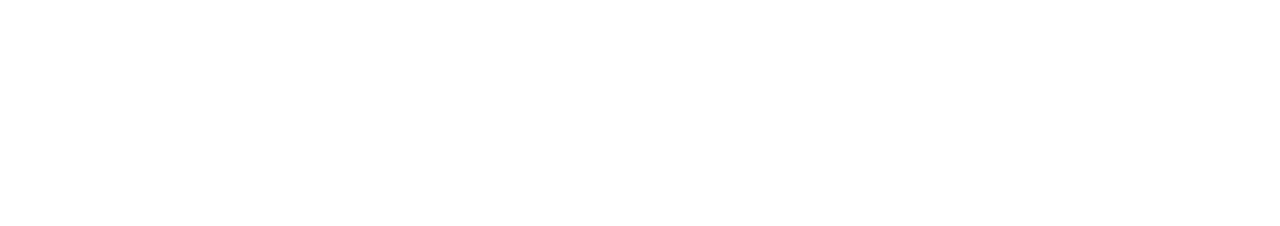
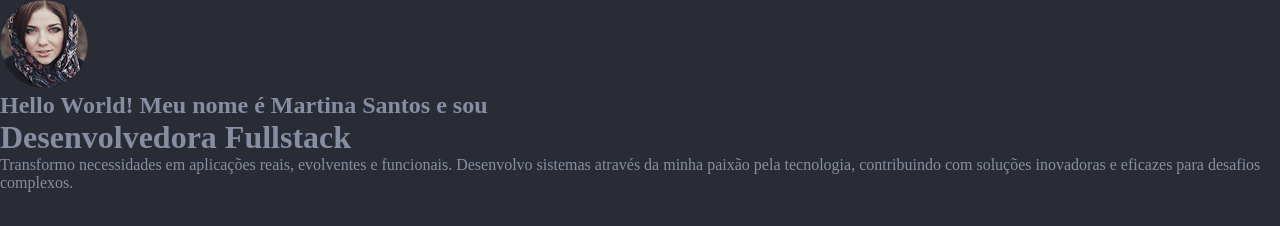
Before and after one commit to ricardo-shinoda/rs-projeto-portifolio-dev, a plain HTML site: page index.html in a window 1280 px wide. Drawn offline with Linux system fonts and the light colour scheme.

Commit message:
starting intro

```diff
--- a/index.html
+++ b/index.html
@@ -22,6 +22,12 @@
 </head>
 
 <body>
+  <header>
+    <img src="assets/images/Image.png" alt="">
+    <h2>Hello World! Meu nome é Martina Santos e sou</h2>
+    <h1>Desenvolvedora Fullstack</h1>
+    <p>Transformo necessidades em aplicações reais, evolventes e funcionais. Desenvolvo sistemas através da minha paixão pela tecnologia, contribuindo com soluções inovadoras e eficazes para desafios complexos.</p>
+  </header>
 
 </body>
 
--- a/styles/global.css
+++ b/styles/global.css
@@ -21,13 +21,18 @@
   --font-family: "Maven Pro", sans-serif;
   --font-family-title: "Asap", sans-serif;
   --font-family-subtitle: "Inconsolata", monospace;
-  --title-lg: 800 56px/120% var(--font-family-title);
-  --title-md: 800 24px/120% var(--font-family-title);
-  --title-sm: 800 16px/120% var(--font-family-title);
+  --h1: 800 56px/120% var(--font-family-title);
+  --h2: 800 24px/120% var(--font-family-title);
+  --h3: 800 16px/120% var(--font-family-title);
   --subtitle: 600 20px/120% var(--font-family-subtitle);
   --text-md: 400 16px/140% var(--font-family);
   --text-sm: 400 14px/140% var(--font-family);
 
+}
+
+body {
+  color: var(--base-color-gray-300);
+  background-color: var(--base-color-gray-400);
 }
 
 a {
```
